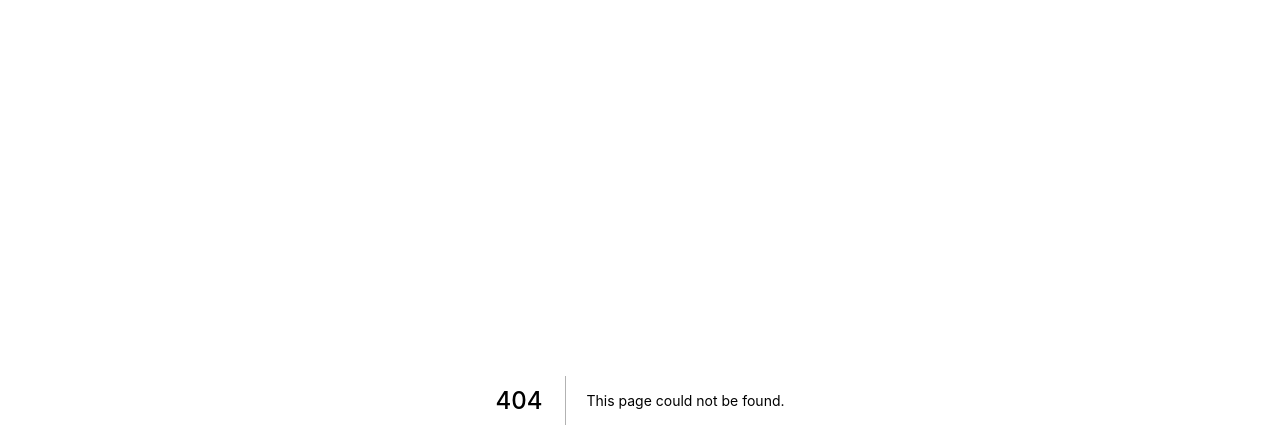
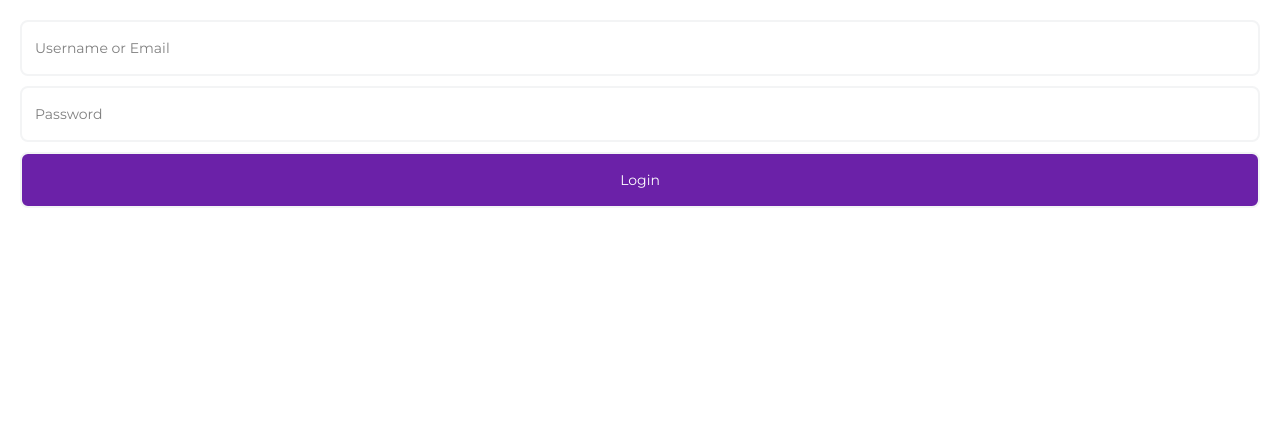
Before and after one commit to christianparanas/insta-clone-frontend, a Next.js app: page /account/login in a window 1280 px wide. Before the commit this address had no page. Shown: the top 448 px of the page. Built offline with nearby package versions, Linux system fonts and the light colour scheme.

Commit message:
2nd init

```diff
--- a/pages/_app.tsx
+++ b/pages/_app.tsx
@@ -1,6 +1,8 @@
 import type { AppProps /*, AppContext */ } from 'next/app'
 
 import '../styles/globals.scss'
+// client
+import '../styles/client/login.scss'
 
 
 
--- /dev/null
+++ b/pages/account/login.tsx
@@ -0,0 +1,17 @@
+import { useState, useEffect } from "react";
+
+export default function login() {
+  return (
+    <>
+      <div className="login_page_container">
+        <div className="login_form_container">
+          <form>
+            <input type="text" placeholder="Username or Email" />
+            <input type="password" placeholder="Password" />
+            <input className="login_btn" type="submit" value="Login" />
+          </form>
+        </div>
+      </div>
+    </>
+  );
+}
--- /dev/null
+++ b/styles/client/login.scss
@@ -0,0 +1,36 @@
+
+.login_page_container {
+
+  .login_form_container {
+    padding: 20px;
+
+
+
+    form {
+
+      input {
+        width: 100%;
+        outline: 0;
+        margin-bottom: 10px;
+        font-size: 14px;
+        font-weight: 300;
+        line-height: 20px;
+        padding: 13px;
+        height: 56px;
+        border: 2px solid #f3f4f5;
+        box-sizing: border-box;
+        border-radius: 8px;
+      }
+
+      input::placeholder {
+        color: grey;
+      }
+
+      .login_btn {
+        color: white;
+        cursor: pointer;
+        background: #6b21a8;
+      }
+    }
+  }
+}
--- a/styles/globals.scss
+++ b/styles/globals.scss
@@ -1,3 +1,5 @@
+@import url(https://fonts.googleapis.com/css2?family=Montserrat&display=swap);
+
 html,
 body {
   padding: 0;
@@ -12,5 +14,6 @@ a {
 }
 
 * {
+  font-family:Montserrat,sans-serif;
   box-sizing: border-box;
 }
```
Also changed, not shown: package.json (+6 -1 lines), pages/account/index.tsx (added, +12 -0 lines), pages/account/register.tsx (added, +12 -0 lines), 1 other file (tests, documents, lock files or other folders).
